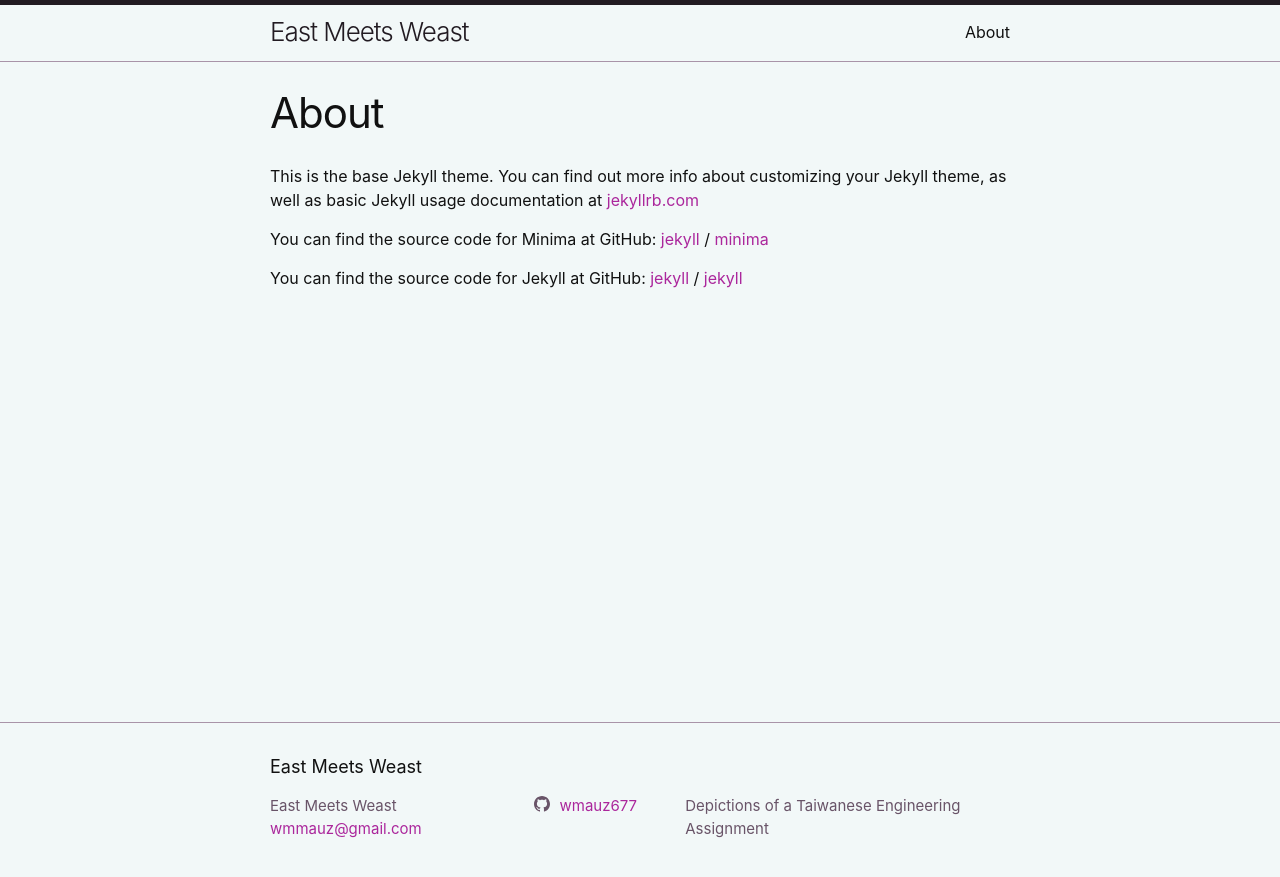
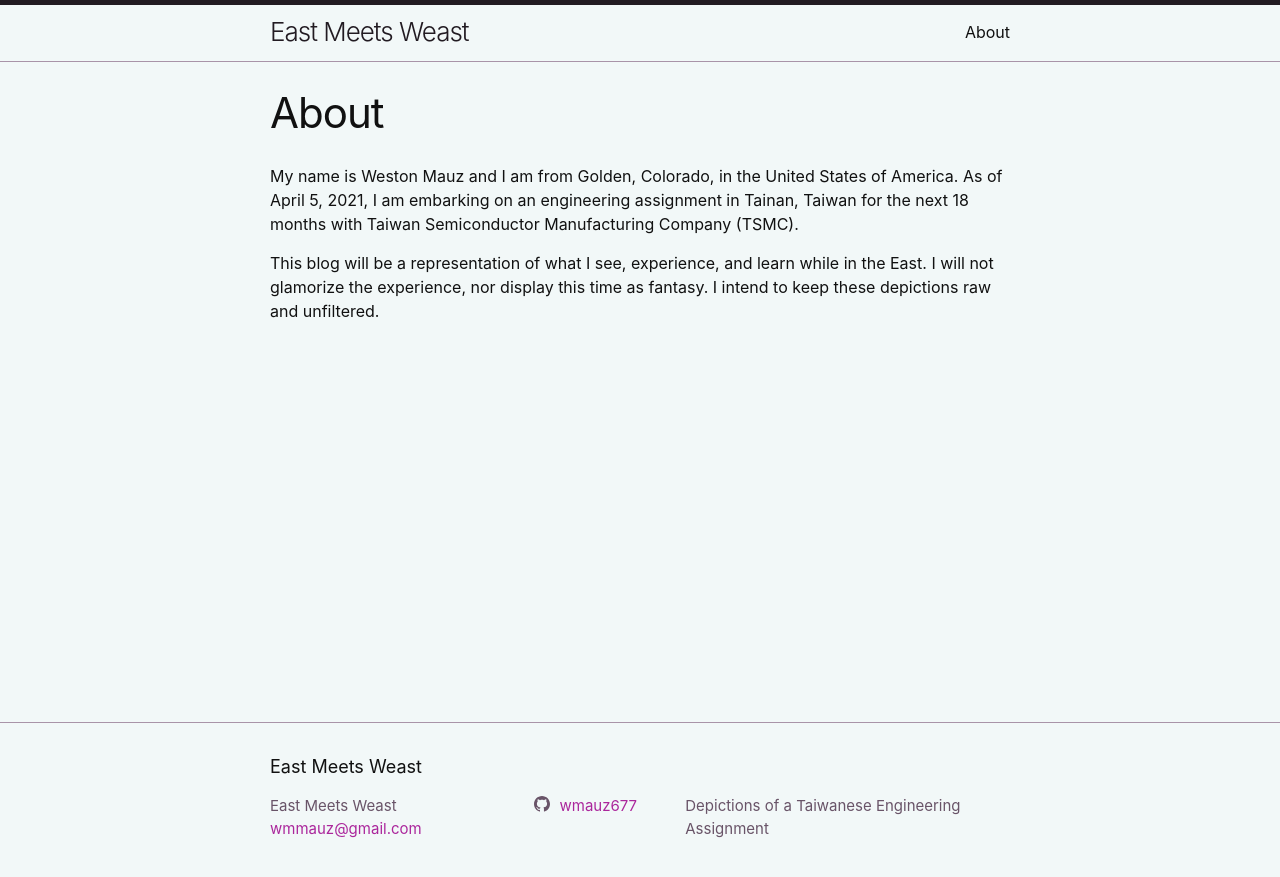
Before and after one commit to wmauz677/East-Meets-Weast, a Jekyll site: the page built from docs/about.markdown, in a window 1280 px wide. Shown: the top 877 px of the page. Built offline with Jekyll 4.4.1, drawn with Linux system fonts in a browser that asks for light colours.

Commit message:
Update about + Test Bear

```diff
--- a/docs/about.markdown
+++ b/docs/about.markdown
@@ -4,15 +4,6 @@ title: About
 permalink: /about/
 ---
 
-This is the base Jekyll theme. You can find out more info about customizing your Jekyll theme, as well as basic Jekyll usage documentation at [jekyllrb.com](https://jekyllrb.com/)
+My name is Weston Mauz and I am from Golden, Colorado, in the United States of America. As of April 5, 2021, I am embarking on an engineering assignment in Tainan, Taiwan for the next 18 months with Taiwan Semiconductor Manufacturing Company (TSMC).
 
-You can find the source code for Minima at GitHub:
-[jekyll][jekyll-organization] /
-[minima](https://github.com/jekyll/minima)
-
-You can find the source code for Jekyll at GitHub:
-[jekyll][jekyll-organization] /
-[jekyll](https://github.com/jekyll/jekyll)
-
-
-[jekyll-organization]: https://github.com/jekyll
+This blog will be a representation of what I see, experience, and learn while in the East. I will not glamorize the experience, nor display this time as fantasy. I intend to keep these depictions raw and unfiltered.
```
Also changed, not shown: docs/_posts/2021-05-11-Test-Bear.md (added, +8 -0 lines), 1 other file.
